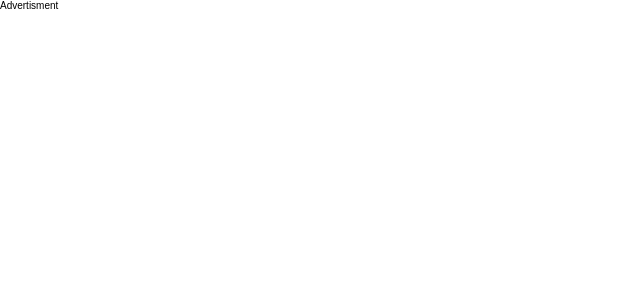
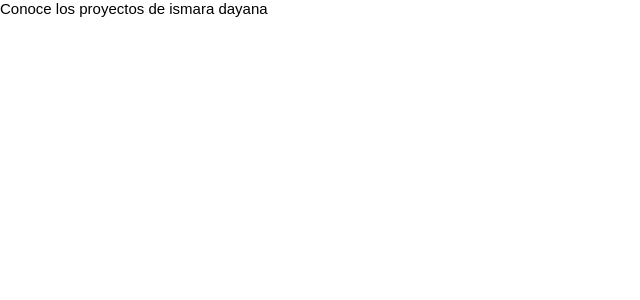
Before and after one commit to jhoneduardmoreno/art-ecommerce-frontend, a React (Vite) app: page / in a window 1280 px wide. Shown: the top 300 px of the page, without its empty margins (0-640 px from the left). Built offline with nearby package versions, Linux system fonts and the light colour scheme.

Commit message:
Add advertisement font size

```diff
--- a/src/components/Advertisement/Advertisement.module.scss
+++ b/src/components/Advertisement/Advertisement.module.scss
@@ -0,0 +1,6 @@
+.advertisement{
+
+    p{
+        font-size: 1.5rem;
+    }
+}
--- a/src/components/Advertisement/index.tsx
+++ b/src/components/Advertisement/index.tsx
@@ -1,6 +1,9 @@
+import styles from './Advertisement.module.scss';
 
 export const Advertisement = () => {
   return (
-    <div>Advertisment</div>
+    <div className={styles.advertisement}>
+      <p>Conoce los proyectos de ismara dayana</p>
+    </div>
   )
 }
```
